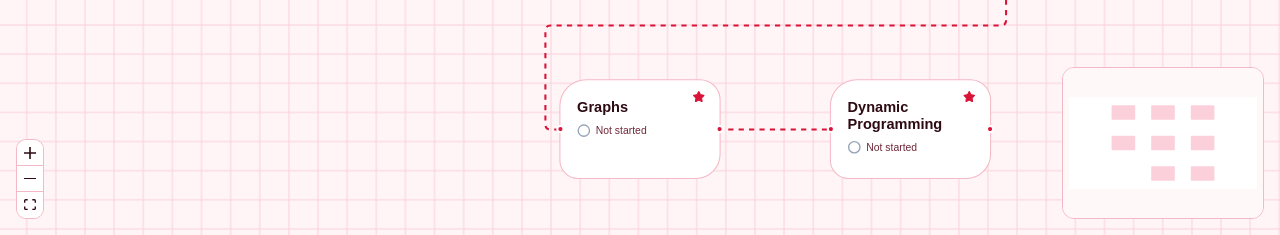
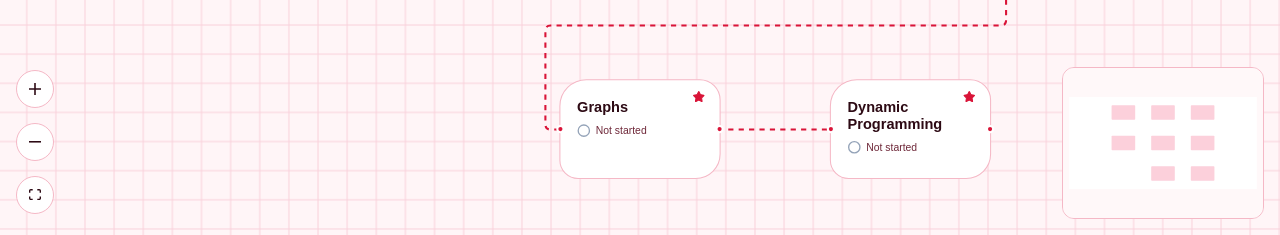
Before and after one commit to Anshuu2004/bibble, a Next.js app: page /map/dsa-roadmap in a window 1280 px wide. Shown: the part 565-800 px from the top of the page. Built offline with nearby package versions, Linux system fonts and the light colour scheme.

Commit message:
Fix React Flow Zoom Controls

```diff
--- a/app/globals.css
+++ b/app/globals.css
@@ -1643,9 +1643,38 @@ html.dark .preview-window-line {
 }
 
 .map-canvas-wrap .react-flow__controls {
-  border: 1px solid var(--border-subtle);
-  border-radius: 10px;
-  overflow: hidden;
+  border: none;
+  border-radius: 5px;
+  overflow: visible;
+  display: flex;
+  flex-direction: column;
+  gap: 10px;
+  background: transparent;
+  box-shadow: none;
+}
+
+.react-flow__controls-button {
+  width: 38px !important;
+  height: 38px !important;
+  min-width: 38px !important;
+  min-height: 38px !important;
+  margin-bottom: 5px;
+  border: 1.8px solid var(--border-subtle) !important;
+  border-radius: 50% !important;
+  background: var(--card) !important;
+  color: var(--foreground) !important;
+  box-shadow: 0 2px 8px rgb(var(--shadow-color) / 0.05);
+  box-sizing: border-box;
+  transition: transform 0.18s ease, border-color 0.18s ease,
+    box-shadow 0.18s ease !important;
+}
+
+.react-flow__controls-button:hover {
+  background: var(--surface-soft) !important;
+  border-color: var(--brand) !important;
+  color: var(--brand) !important;
+  box-shadow: var(--shadow-card);
+  transform: translateY(-2px) !important;
 }
 
 .map-canvas-wrap .react-flow__controls-button:active {
```
